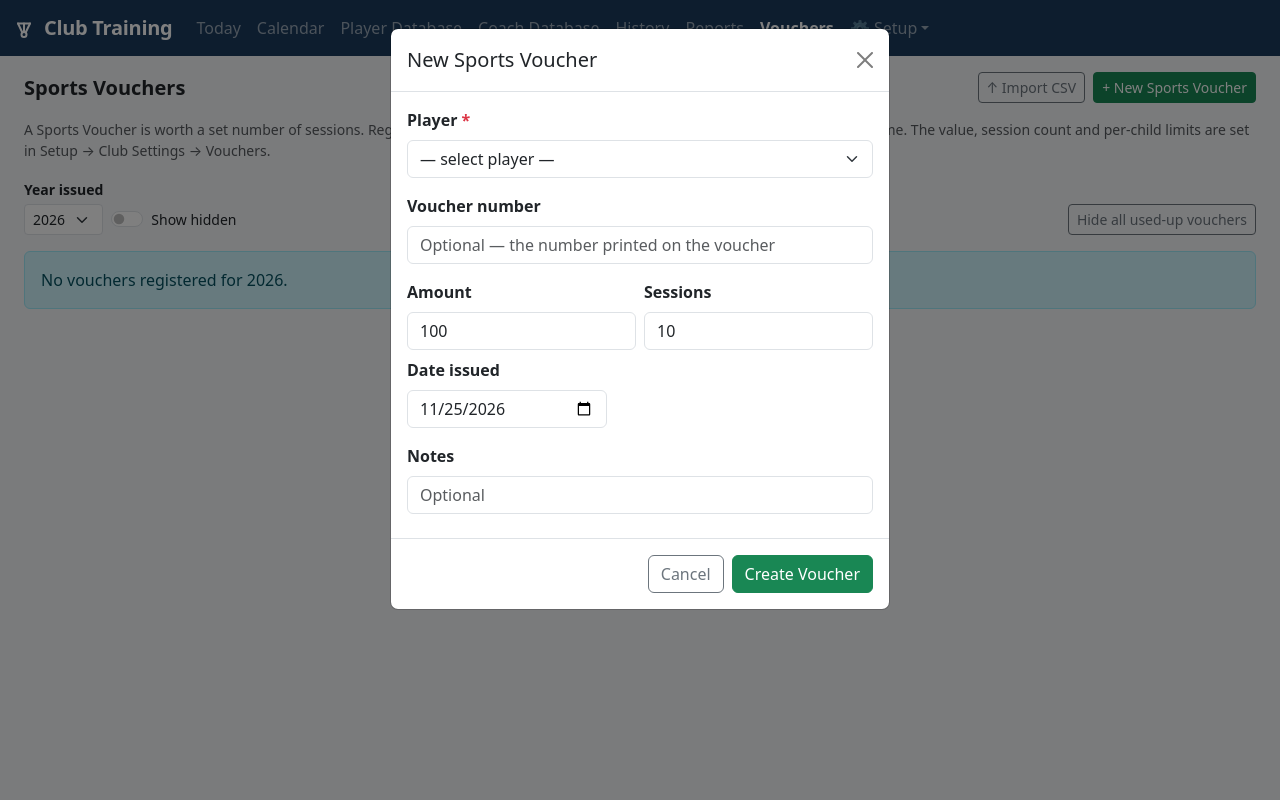
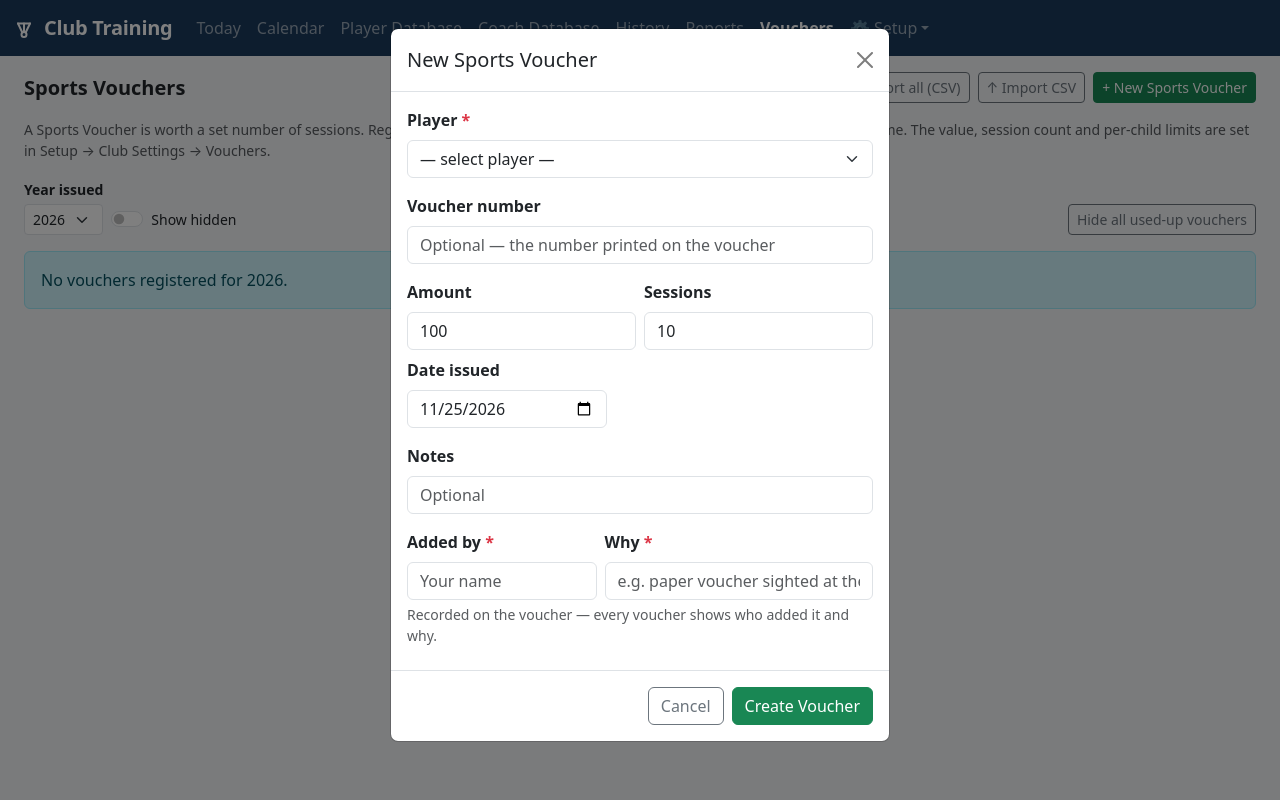
Before and after one commit to markosharknz1/Club_Training, a Flask app: page /vouchers in a window 1280 px wide, after a click that opens the changed part. Run offline with Flask 3, Linux system fonts and the light colour scheme; parts of the project's set-up code (start-up, migrations or seed data) failed here and were passed over; some libraries are stand-ins or nearby versions.

Commit message:
Voucher audit trail (who added it and why) plus export of all vouchers
Every way a voucher can be created now requires who is adding it and
why: the Vouchers page modal, the quick-create at check-in, and the CSV
import (which records the importer with the file name as the reason).
The name is remembered on the machine between vouchers. Shown in a new
Added-by column, the edit dialog and the voucher PDF; older vouchers
show a dash. New Export all (CSV) covers every voucher ever registered,
hidden ones included, with the full audit trail.

Co-Authored-By: Claude Fable 5 <noreply@anthropic.com>

```diff
--- a/app.py
+++ b/app.py
@@ -309,6 +309,10 @@ def create_app():
             db.session.execute(db.text(
                 "ALTER TABLE vouchers ADD COLUMN continues_from_id INTEGER REFERENCES vouchers(id)"))
             db.session.commit()
+        if voucher_cols and 'added_by' not in voucher_cols:
+            db.session.execute(db.text("ALTER TABLE vouchers ADD COLUMN added_by VARCHAR(80)"))
+            db.session.execute(db.text("ALTER TABLE vouchers ADD COLUMN added_reason VARCHAR(200)"))
+            db.session.commit()
         if voucher_cols and 'sessions_used_before' not in voucher_cols:
             db.session.execute(db.text(
                 "ALTER TABLE vouchers ADD COLUMN sessions_used_before INTEGER NOT NULL DEFAULT 0"))
@@ -1637,7 +1641,12 @@ def create_app():
                 issued_str  = request.form.get('date_issued') or date.today().isoformat()
                 issued_date = date.fromisoformat(issued_str)
                 notes       = request.form.get('notes', '').strip() or None
+                added_by     = request.form.get('added_by', '').strip()[:80]
+                added_reason = request.form.get('added_reason', '').strip()[:200]
                 limit_error = _voucher_limit_error(player_id, issued_date)
+                if not added_by or not added_reason:
+                    limit_error = ('Say who is adding this voucher and why — '
+                                   'every voucher needs that record.')
                 if voucher_num and Voucher.query.filter(
                         db.func.lower(Voucher.voucher_number) == voucher_num.lower()).first():
                     limit_error = f'Voucher number "{voucher_num}" is already registered.'
@@ -1648,6 +1657,7 @@ def create_app():
                         player_id=player_id, voucher_number=voucher_num,
                         amount=amount, sessions_total=sessions,
                         date_issued=issued_date, notes=notes,
+                        added_by=added_by, added_reason=added_reason,
                     )
                     v.continues_from = _voucher_to_continue(player_id)
                     db.session.add(v)
@@ -1731,6 +1741,32 @@ def create_app():
                                DEFAULT_VOUCHER_AMOUNT=_voucher_defaults()['amount'],
                                DEFAULT_VOUCHER_SESSIONS=_voucher_defaults()['sessions'])
 
+    @app.route('/vouchers/export.csv')
+    def vouchers_export_csv():
+        """Every voucher ever registered — including hidden ones — with the
+        who/why audit trail, for the committee or the scheme's paperwork."""
+        import csv, io
+        from flask import Response
+        vs = (Voucher.query.join(Player, Voucher.player_id == Player.id)
+              .order_by(Player.name, Voucher.date_issued, Voucher.id).all())
+        buf = io.StringIO()
+        w = csv.writer(buf)
+        w.writerow(['Player', 'Voucher #', 'Date issued', 'Amount',
+                    'Sessions total', 'Sessions used', 'Sessions remaining',
+                    'Hidden', 'Continues from', 'Added by', 'Reason added', 'Notes'])
+        for v in vs:
+            w.writerow([v.player.name, v.voucher_number or '',
+                        v.date_issued.isoformat(), int(float(v.amount or 0)),
+                        v.sessions_total, v.sessions_used, v.sessions_remaining,
+                        'Yes' if v.hidden else '',
+                        v.continues_from.label if v.continues_from else '',
+                        v.added_by or '', v.added_reason or '', v.notes or ''])
+        stem = re.sub(r'\W+', '_', _voucher_label_plural().lower())
+        return Response(
+            buf.getvalue(), mimetype='text/csv',
+            headers={'Content-Disposition':
+                     f'attachment; filename={stem}_{date.today().isoformat()}.csv'})
+
     def _voucher_to_continue(player_id):
         """The child's most recent used-up voucher that nothing follows on
         from yet — the natural 'previous voucher' for a new one."""
@@ -1768,6 +1804,7 @@ def create_app():
             'sessions_used': v.sessions_used,
             'sessions_remaining': v.sessions_remaining,
             'notes': v.notes or '', 'hidden': bool(v.hidden),
+            'added_by': v.added_by or '', 'added_reason': v.added_reason or '',
             'continues_from_id': v.continues_from_id,
             'continued_by': v.continued_by.label if v.continued_by else None,
             'other_vouchers': siblings,
@@ -1854,6 +1891,9 @@ def create_app():
             ['Sessions used:',      str(v.sessions_used)],
             ['Sessions remaining:', str(v.sessions_remaining)],
         ]
+        if v.added_by:
+            info_data.append(['Registered by:',
+                              v.added_by + (f' — {v.added_reason}' if v.added_reason else '')])
         info_table = Table(info_data, colWidths=[50 * mm, 100 * mm])
         info_table.setStyle(TableStyle([
             ('FONTNAME', (0, 0), (0, -1), 'Helvetica-Bold'),
@@ -1910,10 +1950,17 @@ def create_app():
                 flash('Choose a CSV or Excel file first.', 'danger')
                 return redirect(url_for('vouchers_import'))
 
+            imported_by = request.form.get('imported_by', '').strip()[:80]
+            if not imported_by:
+                flash('Say who is doing this import — every voucher records '
+                      'who added it and why.', 'danger')
+                return redirect(url_for('vouchers_import'))
+
             rows = _read_tabular_rows(file)
             if not rows:
                 flash('That file appears to be empty.', 'danger')
                 return redirect(url_for('vouchers_import'))
+            import_reason = f'CSV import ({os.path.basename(file.filename)})'[:200]
 
             # Optional: a fresh balance sheet supersedes earlier imported
             # balances. Only vouchers that came from an import AND have no
@@ -2067,6 +2114,7 @@ def create_app():
                     player_id=player.id, voucher_number=vnum,
                     amount=amount, sessions_total=sessions,
                     date_issued=issued, notes=notes,
+                    added_by=imported_by, added_reason=import_reason,
                 )
                 db.session.add(v_new)
                 if used_before:
@@ -2102,7 +2150,9 @@ def create_app():
                         target = Voucher(player_id=pid, amount=vd0['amount'],
                                          sessions_total=vd0['sessions'],
                                          date_issued=date.today(),
-                                         notes='Created on re-import to hold existing check-ins')
+                                         notes='Created on re-import to hold existing check-ins',
+                                         added_by=imported_by,
+                                         added_reason='Created on re-import to hold existing check-ins')
                         db.session.add(target); db.session.flush()
                         cands.append(target)
                         recreated.append(p.name if p else str(pid))
@@ -2157,11 +2207,17 @@ def create_app():
         data     = request.get_json() or {}
         amount   = float(data.get('amount') or _voucher_defaults()['amount'])
         sessions = int(data.get('sessions_total') or _voucher_defaults()['sessions'])
+        added_by     = (data.get('added_by') or '').strip()[:80]
+        added_reason = (data.get('added_reason') or '').strip()[:200]
+        if not added_by or not added_reason:
+            return jsonify(ok=False, error='Fill in who is adding this voucher and why.')
         issued_date = date.today()
         limit_error = _voucher_limit_error(player_id, issued_date)
         if limit_error:
             return jsonify(ok=False, error=limit_error)
-        v = Voucher(player_id=player_id, amount=amount, sessions_total=sessions, date_issued=issued_date)
+        v = Voucher(player_id=player_id, amount=amount, sessions_total=sessions,
+                    date_issued=issued_date,
+                    added_by=added_by, added_reason=added_reason)
         v.continues_from = _voucher_to_continue(player_id)
         db.session.add(v)
         db.session.commit()
--- a/models.py
+++ b/models.py
@@ -280,6 +280,8 @@ class Voucher(db.Model):
     sessions_used_before = db.Column(db.Integer, nullable=False, default=0)   # legacy; migrated into VoucherUse rows
     date_issued    = db.Column(db.Date, nullable=False, default=date_t.today)
     notes          = db.Column(db.String(200))
+    added_by       = db.Column(db.String(80))    # who registered it (required on new ones)
+    added_reason   = db.Column(db.String(200))   # why it was added (required on new ones)
     hidden         = db.Column(db.Boolean, nullable=False, default=False)      # tidy away old vouchers
     continues_from_id = db.Column(db.Integer, db.ForeignKey('vouchers.id'))   # the voucher this one follows on from
     created_at     = db.Column(db.DateTime, default=datetime.utcnow)
--- a/templates/vouchers.html
+++ b/templates/vouchers.html
@@ -5,6 +5,7 @@
 <div class="d-flex justify-content-between align-items-center mb-3 flex-wrap gap-2">
   <h5 class="mb-0 fw-bold">{{ voucher_label_plural }}</h5>
   <div class="d-flex gap-2">
+    <a href="/vouchers/export.csv" class="btn btn-outline-secondary btn-sm">↓ Export all (CSV)</a>
     <a href="/vouchers/import" class="btn btn-outline-secondary btn-sm">↑ Import CSV</a>
     <button type="button" class="btn btn-success btn-sm" data-bs-toggle="modal" data-bs-target="#newVoucherModal">
       + New {{ voucher_label }}
@@ -60,6 +61,7 @@
           <th class="text-end">Amount</th>
           <th class="text-center">Sessions Used</th>
           <th class="text-center">Remaining</th>
+          <th>Added by</th>
           <th>Notes</th>
           <th></th>
         </tr>
@@ -83,6 +85,9 @@
           <td class="text-center">{{ v.sessions_used }} / {{ v.sessions_total }}</td>
           <td class="text-center {% if v.sessions_remaining == 0 %}text-danger fw-semibold{% endif %}">
             {{ v.sessions_remaining }}
+          </td>
+          <td class="small">{{ v.added_by or '—' }}
+            {% if v.added_reason %}<div class="text-muted" style="font-size:.7rem">{{ v.added_reason }}</div>{% endif %}
           </td>
           <td class="text-muted small">{{ v.notes or '' }}</td>
           <td class="text-end text-nowrap">
@@ -158,14 +163,31 @@
             <label class="form-label fw-semibold">Date issued</label>
             <input type="date" name="date_issued" class="form-control" value="{{ today.isoformat() }}" style="max-width:200px">
           </div>
-          <div class="mb-2">
+          <div class="mb-3">
             <label class="form-label fw-semibold">Notes</label>
             <input type="text" name="notes" class="form-control" placeholder="Optional">
+          </div>
+          <div class="row g-2 mb-2">
+            <div class="col-5">
+              <label class="form-label fw-semibold">Added by <span class="text-danger">*</span></label>
+              <input type="text" name="added_by" id="nv-added-by" class="form-control" required
+                     maxlength="80" placeholder="Your name" autocomplete="off">
+            </div>
+            <div class="col-7">
+              <label class="form-label fw-semibold">Why <span class="text-danger">*</span></label>
+              <input type="text" name="added_reason" class="form-control" required
+                     maxlength="200" placeholder="e.g. paper voucher sighted at the desk"
+                     autocomplete="off">
+            </div>
+            <div class="form-text">Recorded on the voucher — every voucher shows who added
+              it and why.</div>
           </div>
         </div>
         <div class="modal-footer">
           <button type="button" class="btn btn-outline-secondary" data-bs-dismiss="modal">Cancel</button>
-          <button type="submit" class="btn btn-success">Create Voucher</button>
+          <button type="submit" class="btn btn-success"
+                  onclick="try{localStorage.setItem('ct-added-by', document.getElementById('nv-added-by').value)}catch(e){}">
+            Create Voucher</button>
         </div>
       </form>
     </div>
@@ -217,6 +239,7 @@
                 <label class="form-label fw-semibold">Notes</label>
                 <input type="text" name="notes" id="ev-notes" class="form-control" maxlength="200">
               </div>
+              <div class="text-muted small mt-2" id="ev-added-line"></div>
               <div class="form-check mt-2">
                 <input class="form-check-input" type="checkbox" name="hidden" value="1" id="ev-hidden">
                 <label class="form-check-label" for="ev-hidden">Hidden (tidy away — stays on record)</label>
@@ -254,6 +277,12 @@
 let evId = null;
 let evDirtyUses = false;
 
+// remember the desk's name between vouchers on this machine
+try {
+  const nv = document.getElementById('nv-added-by');
+  if (nv && !nv.value) nv.value = localStorage.getItem('ct-added-by') || '';
+} catch (e) { /* storage unavailable — just type it */ }
+
 function openVoucherEdit(id) {
   fetch('/api/voucher/' + id).then(r => r.json()).then(data => {
     if (!data.ok) return;
@@ -272,6 +301,9 @@ function fillVoucherModal(v) {
   document.getElementById('ev-total').value   = v.sessions_total;
   document.getElementById('ev-issued').value  = v.date_issued;
   document.getElementById('ev-notes').value   = v.notes;
+  document.getElementById('ev-added-line').textContent =
+    v.added_by ? `Added by ${v.added_by}` + (v.added_reason ? ` — ${v.added_reason}` : '')
+               : 'Added before who/why was recorded.';
   document.getElementById('ev-hidden').checked = v.hidden;
   const sel = document.getElementById('ev-continues');
   sel.innerHTML = '<option value="">— none —</option>';
```
Also changed, not shown: CLAUDE.md (+18 -0 lines), templates/day/checkin.html (+23 -1 lines), templates/vouchers_import.html (+7 -0 lines).
